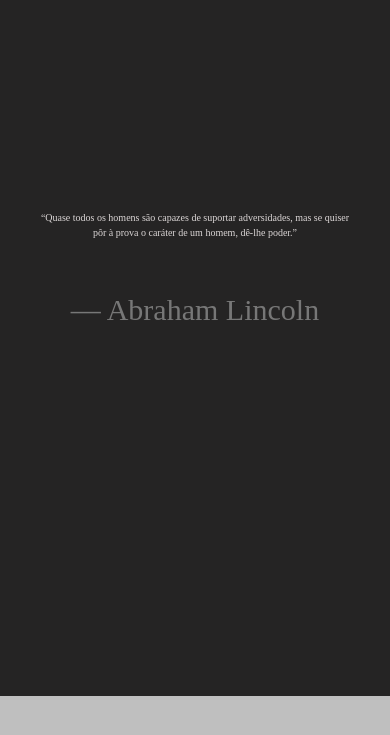
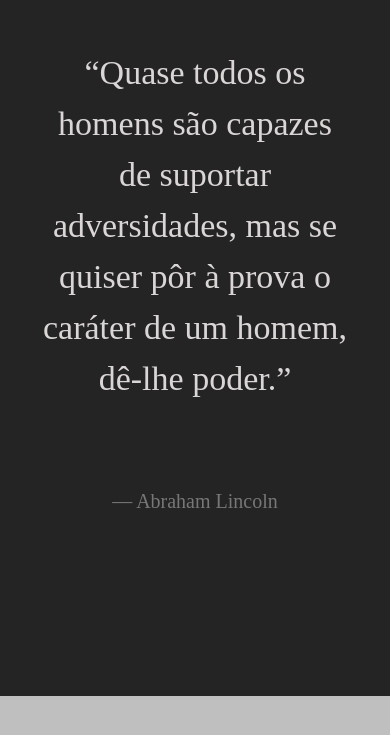
Before and after one commit to JoaoBarreto35/Curriculo, a plain HTML site: page index.html in a window 390 px wide. Shown: the part 4368-5103 px from the top of the page. Drawn offline with Linux system fonts and the light colour scheme.

Commit message:
citacao rev01

```diff
--- a/styles.css
+++ b/styles.css
@@ -802,3 +802,15 @@ cite {
   font-size: 30px;
   color: #777;
 }
+@media screen and (max-width: 600px){
+  blockquote p{
+    font-size: 34px;
+    line-height: 1.5;
+
+  }
+  cite {
+    font-style: normal;
+    font-size: 20px;
+    color: #777;
+  }
+}
```
